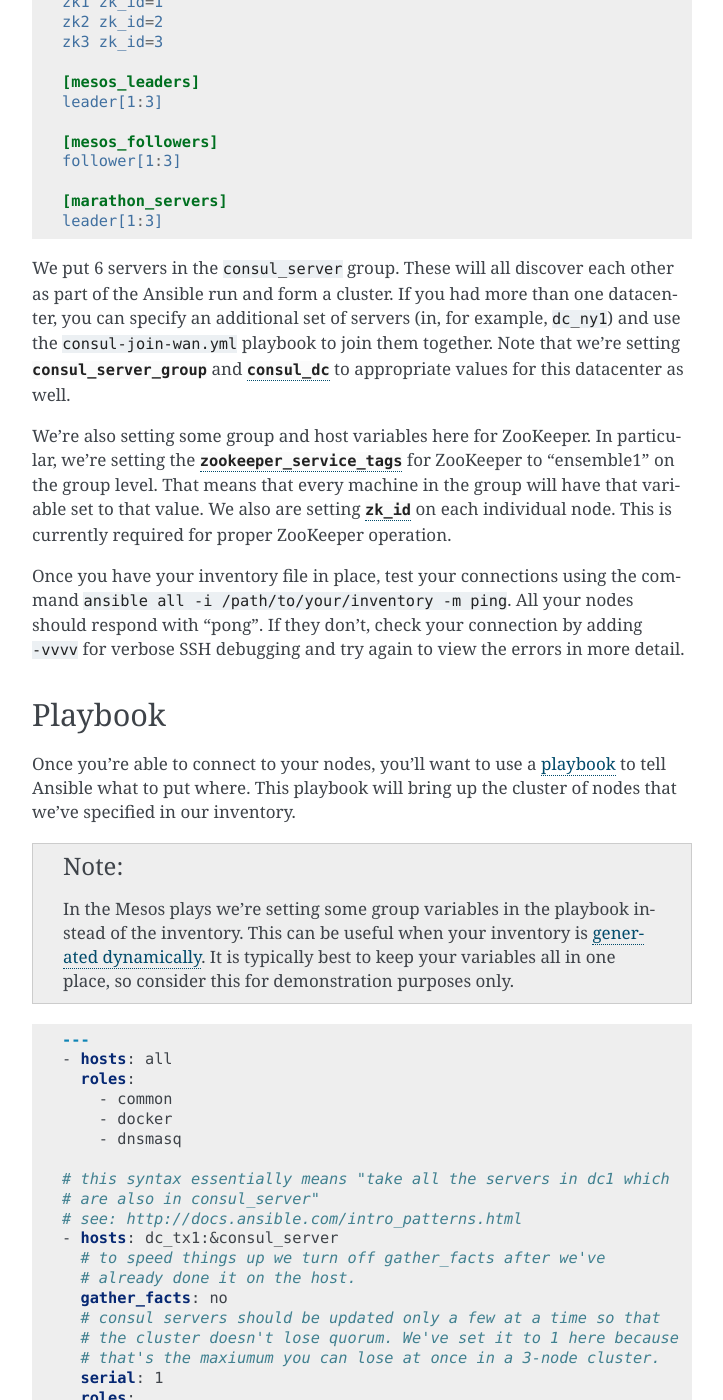
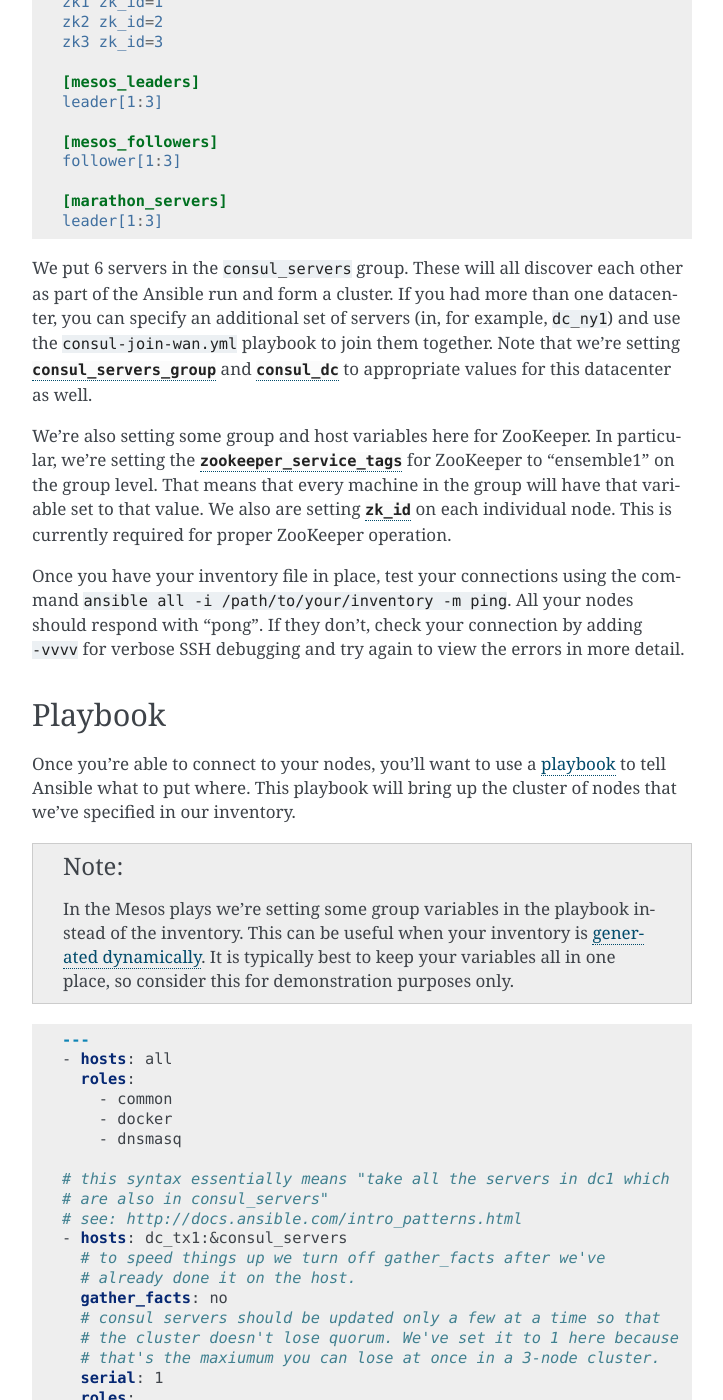
Before and after one commit to mantl/mantl, a Sphinx documentation site: the page built from docs/getting_started/index.rst, in a window 1280 px wide and 1400 px high, scrolled down 1302 px. Shown: the whole window, without its empty margins (388-1111 px from the left). Built offline with Sphinx 7.4.7, drawn with Linux system fonts in a browser that asks for light colours; some of the changed text lies outside the part shown.

Commit message:
Renamed consul_server & consul_server_group variables (singular) to  consul_servers & consul_servers_group (plural) in master.

```diff
--- a/docs/getting_started/index.rst
+++ b/docs/getting_started/index.rst
@@ -44,7 +44,7 @@
     zk2        ansible_ssh_hostname=10.10.10.17
     zk3        ansible_ssh_hostname=10.10.10.18
 
-    [consul_server]
+    [consul_servers]
     leader[1:3]
     follower[1:3]
     zk[1:3]
@@ -55,7 +55,7 @@
     zk1[1:3]
 
     [dc_tx1:vars]
-    consul_server_group=dc_tx1
+    consul_servers_group=dc_tx1
     consul_dc=tx1
 
     [zookeeper_servers:vars]
@@ -75,12 +75,12 @@
     [marathon_servers]
     leader[1:3]
 
-We put 6 servers in the ``consul_server`` group. These will all
+We put 6 servers in the ``consul_servers`` group. These will all
 discover each other as part of the Ansible run and form a cluster. If
 you had more than one datacenter, you can specify an additional set of
 servers (in, for example, ``dc_ny1``) and use the
 ``consul-join-wan.yml`` playbook to join them together. Note that
-we're setting :data:`consul_server_group` and :data:`consul_dc` to
+we're setting :data:`consul_servers_group` and :data:`consul_dc` to
 appropriate values for this datacenter as well.
 
 We're also setting some group and host variables here for
@@ -120,9 +120,9 @@
         - dnsmasq
 
     # this syntax essentially means "take all the servers in dc1 which
-    # are also in consul_server"
+    # are also in consul_servers"
     # see: http://docs.ansible.com/intro_patterns.html
-    - hosts: dc_tx1:&consul_server
+    - hosts: dc_tx1:&consul_servers
       # to speed things up we turn off gather_facts after we've
       # already done it on the host.
       gather_facts: no
@@ -135,7 +135,7 @@
 
     # again, we don't have any hosts in ny1, so this is just how it
     # would run if we *did*.
-    - hosts: ny1:&consul_server
+    - hosts: ny1:&consul_servers
       gather_facts: no
       serial: 1
       roles:
```
